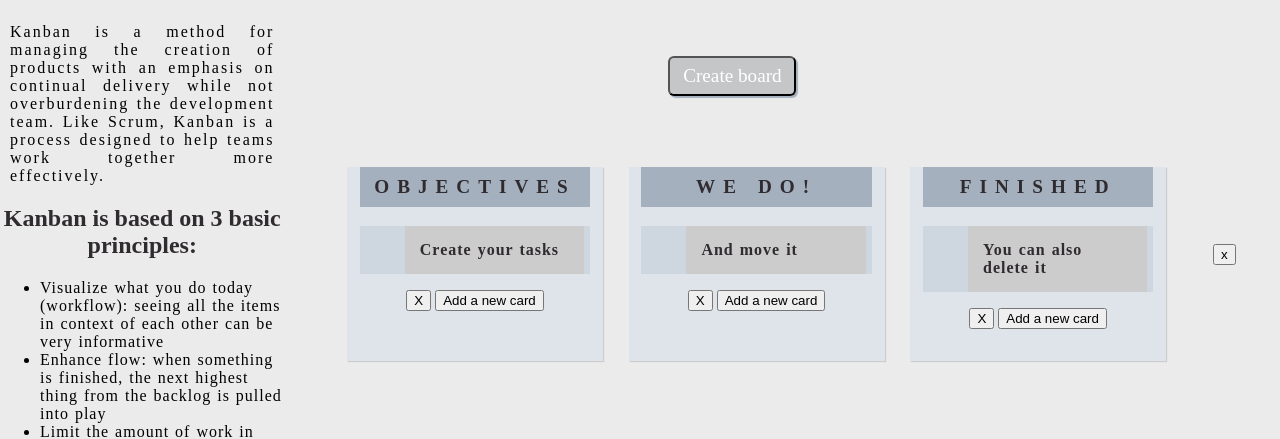
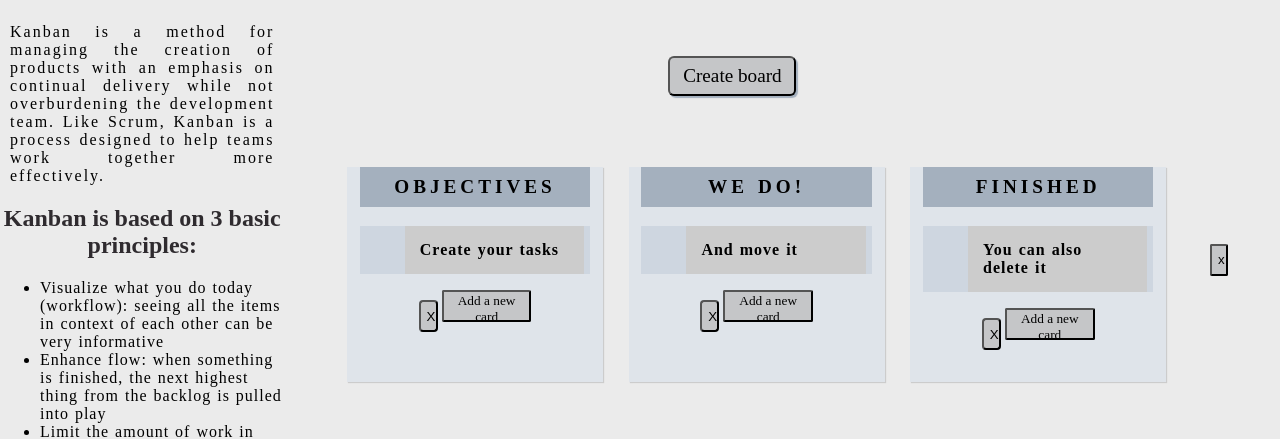
Before and after one commit to katarzyna-da-silva/kanban, a website: page index.html in a window 1280 px wide. Shown: the part 387-826 px from the top of the page. Drawn offline with nearby package versions, Linux system fonts and the light colour scheme; a web font is replaced by a local one.

Commit message:
add style.scss & modified

```diff
--- a/index.html
+++ b/index.html
@@ -3,6 +3,7 @@
 
 <head>
     <meta charset="utf-8">
+    <link rel="stylesheet" href="https://maxcdn.bootstrapcdn.com/font-awesome/4.5.0/css/font-awesome.min.css">
     <meta name="viewport" content="width=device-width, initial-scale=1.0" />
     <title>Kanban board</title>
     <link rel="stylesheet" type="text/css" href="css/style.css" />
@@ -12,7 +13,7 @@
 <body>
     <nav>
         <div class="logo">
-        <img src="images/trello.png" alt="logo" />
+            <img src="images/trello.png" alt="logo" />
         </div>
     </nav>
     <section class="jumbotron">
@@ -51,7 +52,7 @@
 
             <div class="right">
                 <h2>
-                        Create your strategies, look it very easy!
+                    Create your strategies, look it very easy!
                 </h2>
                 <div id="board" class="board">
                     <button class="create-column">Create board</button>
@@ -75,6 +76,9 @@
             </div>
         </div>
     </section>
+    <footer>
+        <p>Copyrights 2019</p>
+    </footer>
     <script src="https://cdnjs.cloudflare.com/ajax/libs/mustache.js/2.3.0/mustache.min.js"></script>
     <script src="https://cdnjs.cloudflare.com/ajax/libs/Sortable/1.6.0/Sortable.min.js"></script>
     <script src="js/script.js"></script>
--- a/sass/style.scss
+++ b/sass/style.scss
@@ -1,5 +1,5 @@
 @import url("https://fonts.googleapis.com/css?family=Source+Serif+Pro");
-@import url('https://fonts.googleapis.com/css?family=Satisfy');
+@import url("https://fonts.googleapis.com/css?family=Satisfy");
 body {
   background-color: #f1f8ff;
   margin: 0;
@@ -51,7 +51,7 @@ body {
   flex: 100%;
 }
 
-// nawigacja
+// logo & navi :
 nav {
   box-shadow: 1px 1px 1px #2f2b2f;
   background-color: #2f2b2f;
@@ -90,24 +90,21 @@ nav {
     word-spacing: 5px;
     &:first-letter {
       font-size: 3rem;
-      font-family: 'Satisfy', cursive;
+      font-family: "Satisfy", cursive;
       transition: 5s;
-      //&:after {
-      //
-      //
-     // }
     }
-
   }
 }
 
 // flex :
+
 .row {
   display: flex;
   height: 1500px;
 }
 
-// lewy :
+// flex container left :
+
 .left {
   background-color: #ebebeb;
   flex: 2;
@@ -146,7 +143,8 @@ li {
   letter-spacing: 1px;
   word-spacing: 1px;
 }
-// prawy
+
+// flex container right:
 
 .right {
   background-color: #ebebeb;
@@ -162,21 +160,22 @@ li {
   }
 }
 
-// button
+// button create:
 
 .create-column {
   margin-top: 5vh;
   margin-left: 30vw;
-  box-shadow: 2px 2px 1px #A4B0BE;
+  box-shadow: 2px 2px 1px #a4b0be;
   width: 10vw;
   height: 5vh;
   border-radius: 6px;
   background-color: #c5c6c8;
-  color: #ffffff;
   font-size: 1.2em;
   margin-right: 200px;
   font-family: "Source Serif Pro", serif;
 }
+
+// container for kanban :
 
 .column-container {
   width: 100%;
@@ -187,17 +186,15 @@ li {
   flex-wrap: wrap;
 }
 
+// create column for kanban :
 .column {
-  box-shadow: 1px 1px 1px #CCCCCC;
+  box-shadow: 1px 1px 1px #cccccc;
   text-align: center;
   width: 20vw;
   background: #dfe4ea;
   height: 100%;
   margin: 1vw;
 
-}
-
-// name :
   .column-title {
     width: 18vw;
     background-color: #a4b0be;
@@ -206,20 +203,18 @@ li {
     margin-left: 1vw;
     flex-wrap: wrap;
   }
-
-.column > h3 {
-  color: #2f2b2f;
+  h3 {
     font-size: 1.2rem;
     text-align: center;
     font-family: "Source Serif Pro", serif;
     text-transform: uppercase;
     line-height: 40px;
-  letter-spacing: 8px;
+    letter-spacing: 4px;
     word-spacing: 1px;
+  }
 }
 
 .column > ul {
-  color: #2f2b2f;
   list-style-type: none;
   background: #ced6e0;
   font-size: 1rem;
@@ -229,21 +224,50 @@ li {
   margin-left: 1vw;
   margin-right: 1vw;
 
+  // removed cards :
 
   .btn-delete {
     position: absolute;
     margin-top: -53px;
-    margin-left: 250px;
+    margin-left: 247px;
+    height: 4vh;
+    width: 1.4vw;
+    border-radius: 2px;
+    background-color: #c5c6c8;
   }
 }
+// removed buttons a new card :
+
+.removed {
+  height: 4vh;
+  width: 1.5vw;
+  border-radius: 4px;
+  background-color: #c5c6c8;
+}
+
+// descritpion cards :
 
 .card-description {
   margin: 5px;
   padding: 15px;
-  background-color: #CCCCCC;
+  background-color: #cccccc;
   width: 14vw;
 }
 
-.removed {
+// add new cards button :
+.add-card {
+  width: 7vw;
+  height: 4vh;
+  border-radius: 2px;
+  background-color: #c5c6c8;
+  font-family: "Source Serif Pro", serif;
+}
 
+// footer :
+footer {
+  background-color: #252726;
+  color: #fff;
+  margin: 0;
+  padding: 5px;
+  text-align: center;
 }
```
Also changed, not shown: css/style.css, js/script.js (indentation only), 1 other file. Lines whose indentation alone changed are shown as unchanged.
